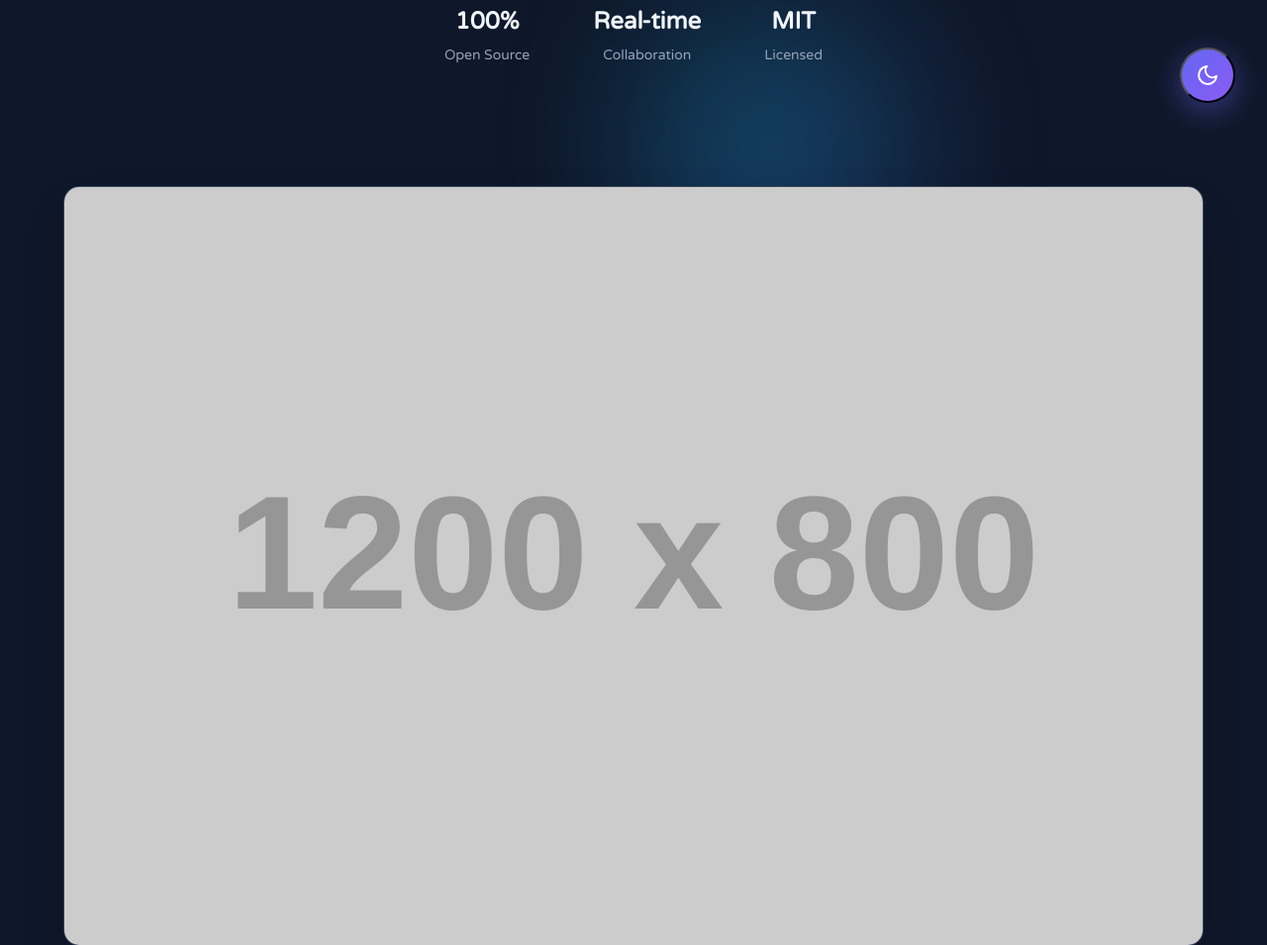
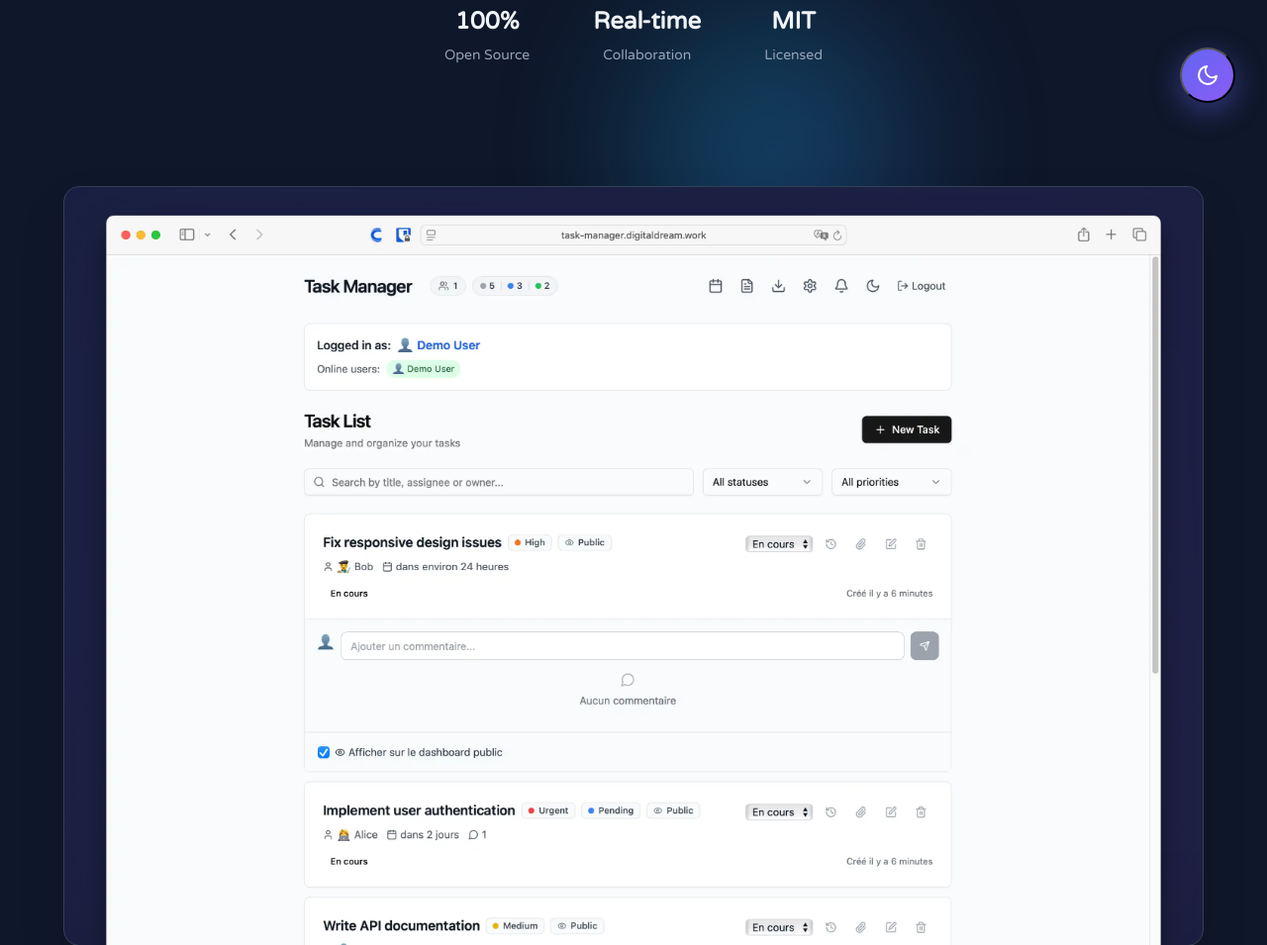
Before and after one commit to dev-digitaldream/task-manager-landing, a plain HTML site: page index.html in a window 1280 px wide. Shown: the part 664-1619 px from the top of the page at 99% size. Drawn offline with Linux system fonts and the light colour scheme; placeholder pictures from the web are drawn by us.

Commit message:
Add dashboard screenshot in WebP format
- Added images folder with dashboard.webp
- Updated HTML to use WebP image
- Optimized for fast loading

```diff
--- a/index.html
+++ b/index.html
@@ -103,7 +103,7 @@
         <div class="container">
             <div class="screenshot-wrapper">
                 <div class="screenshot-glow"></div>
-                <img src="https://via.placeholder.com/1200x800/1e293b/64748b?text=Task+Manager+Dashboard" alt="Task Manager Dashboard" class="screenshot-img">
+                <img src="images/dashboard.webp" alt="Task Manager Dashboard" class="screenshot-img">
             </div>
         </div>
     </section>
```
Also changed, not shown: images/dashboard.webp (added), 2 other files.
